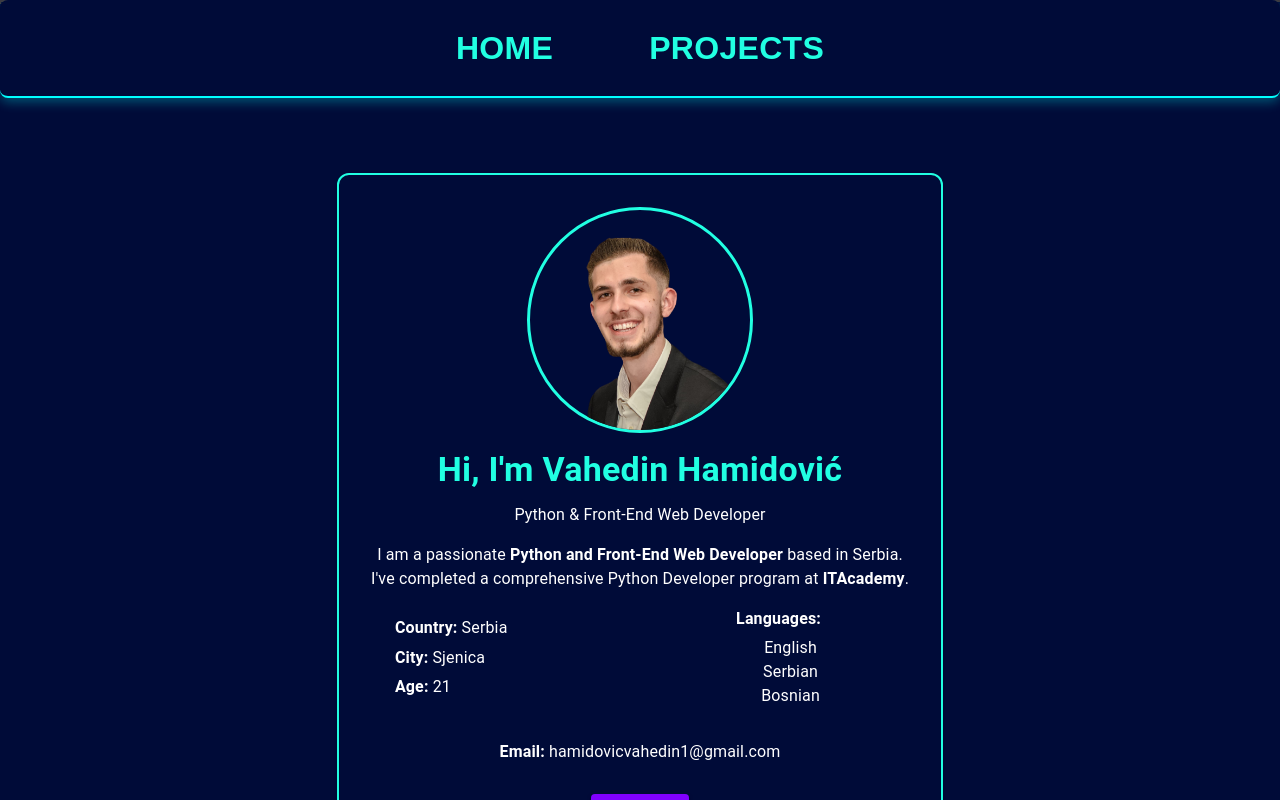
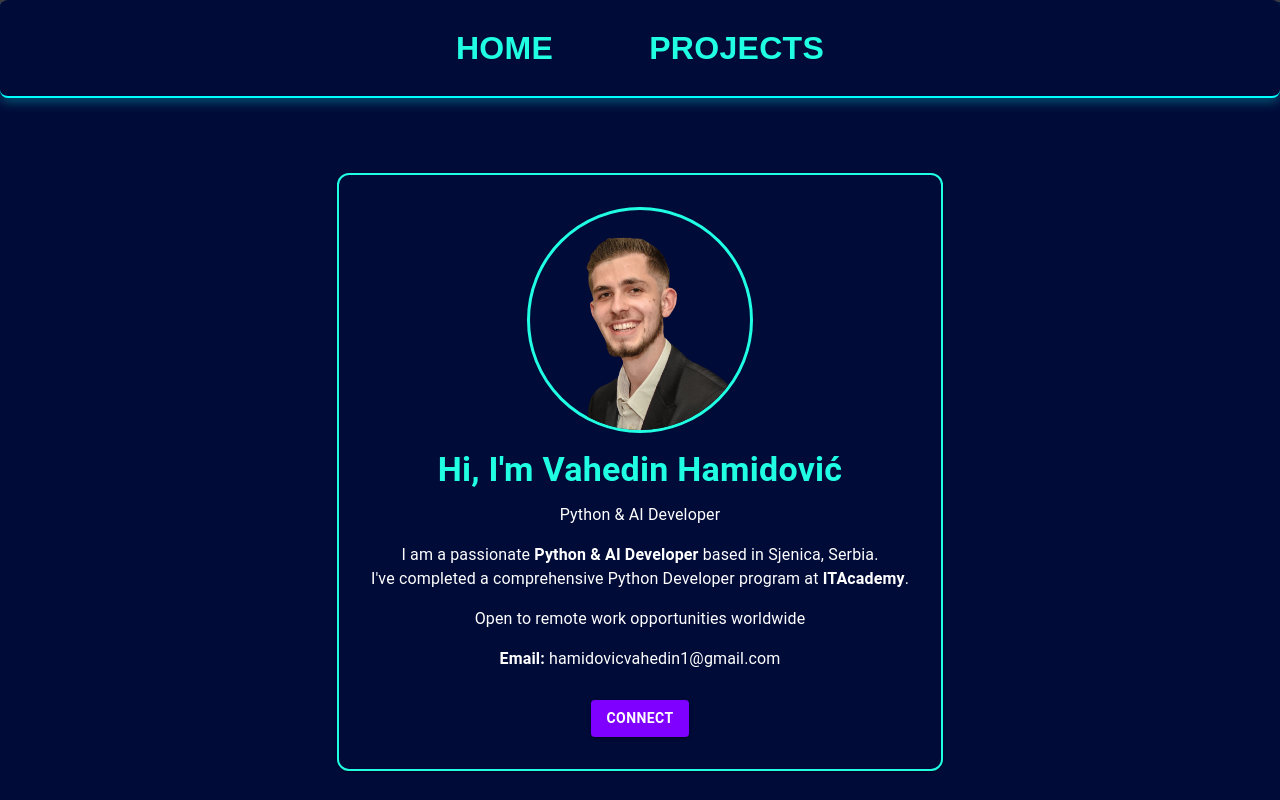
Before and after one commit to Vahedin1/Vahedin-PortFolio, a React (Vite) app: page / in a window 1280 px wide. Shown: the top 800 px of the page. Built offline with nearby package versions, Linux system fonts and the light colour scheme.

Commit message:
Introduction info

```diff
--- a/src/pages/Home.jsx
+++ b/src/pages/Home.jsx
@@ -12,6 +12,7 @@ import { useTheme } from "@mui/material/styles";
 import { useNavigate, useLocation } from "react-router-dom";
 import DownloadIcon from "@mui/icons-material/Download";
 import { motion } from "framer-motion";
+import LocationOnIcon from "@mui/icons-material/LocationOn";
 
 const skills = [
   {
@@ -49,6 +50,14 @@ const skills = [
     skills: [
       { name: "Test Automation & QA", level: 40 },
       { name: "Graphic App Development (Tkinter/PyQt)", level: 60 },
+    ],
+  },
+  {
+    category: "Languages",
+    skills: [
+      { name: "English", level: 80 },
+      { name: "Serbian", level: 100 },
+      { name: "Bosnian", level: 100 },
     ],
   },
 ];
@@ -163,6 +172,7 @@ const Home = () => {
             />
           </Box>
           {/*Introduction Section */}
+          <Box sx={{ textAlign: "center", maxWidth: 600, mx: "auto" }}>
             <Typography
               variant="h4"
               fontWeight="bold"
@@ -173,12 +183,25 @@ const Home = () => {
             </Typography>
 
             <Typography variant="body1" color="text.primary" paragraph>
-            Python & Front-End Web Developer
+              Python & AI Developer
             </Typography>
 
             <Typography variant="body1" color="text.primary" paragraph>
-            I am a passionate{" "}
-            <strong>Python and Front-End Web Developer</strong> based in Serbia.
+              I am a passionate <strong>Python & AI Developer</strong> based in{" "}
+              <Box
+                component="span"
+                sx={{ display: "inline-flex", alignItems: "center", gap: 1 }}
+              >
+                {/* You can add location icon here if you want */}
+                <Typography
+                  variant="body1"
+                  color="text.primary"
+                  component="span"
+                >
+                  Sjenica, Serbia
+                </Typography>
+              </Box>
+              .
               <br />
               I've completed a comprehensive Python Developer program at{" "}
               <strong>ITAcademy</strong>.
@@ -186,56 +209,21 @@ const Home = () => {
 
             {/* Grid Info Section */}
             <Box sx={{ mt: 2 }}>
-            <Grid
-              container
-              spacing={2}
-              direction={{ xs: "column", sm: "row" }}
-              alignItems="center"
+              <Typography variant="body1" color="text.primary" gutterBottom>
+                Open to remote work opportunities worldwide
+              </Typography>
+
+              <Typography
+                variant="body1"
+                color="text.primary"
+                gutterBottom
+                sx={{ mt: 2 }}
               >
-              {/* Left column */}
-              <Grid item xs={12} sm={6}>
-                <Box
-                  component="ul"
-                  sx={{ pl: 3, mt: 0, textAlign: "left", listStyle: "none" }}
-                >
-                  <Typography variant="body1" color="text.primary" gutterBottom>
-                    <strong>Country:</strong> Serbia
-                  </Typography>
-                  <Typography variant="body1" color="text.primary" gutterBottom>
-                    <strong>City:</strong> Sjenica
-                  </Typography>
-                  <Typography variant="body1" color="text.primary" gutterBottom>
-                    <strong>Age:</strong> 21
-                  </Typography>
-                </Box>
-              </Grid>
-
-              {/* Right column */}
-              <Grid item xs={12} sm={6}>
-                <Typography variant="body1" color="text.primary" gutterBottom>
-                  <strong>Languages:</strong>
-                </Typography>
-                <Box component="ul" sx={{ pl: 3, mt: 0 }}>
-                  <Typography variant="body1" color="text.primary">
-                    English
-                  </Typography>
-                  <Typography variant="body1" color="text.primary">
-                    Serbian
-                  </Typography>
-                  <Typography variant="body1" color="text.primary">
-                    Bosnian
-                  </Typography>
-                </Box>
-              </Grid>
-            </Grid>
-
-            {/* Email below the grid */}
-            <Box sx={{ mt: 2 }}>
-              <Typography variant="body1" color="text.primary" gutterBottom>
                 <strong>Email:</strong> hamidovicvahedin1@gmail.com
               </Typography>
             </Box>
           </Box>
+
           <Button
             variant="contained"
             color="secondary"
```
Lines whose indentation alone changed are shown as unchanged.
